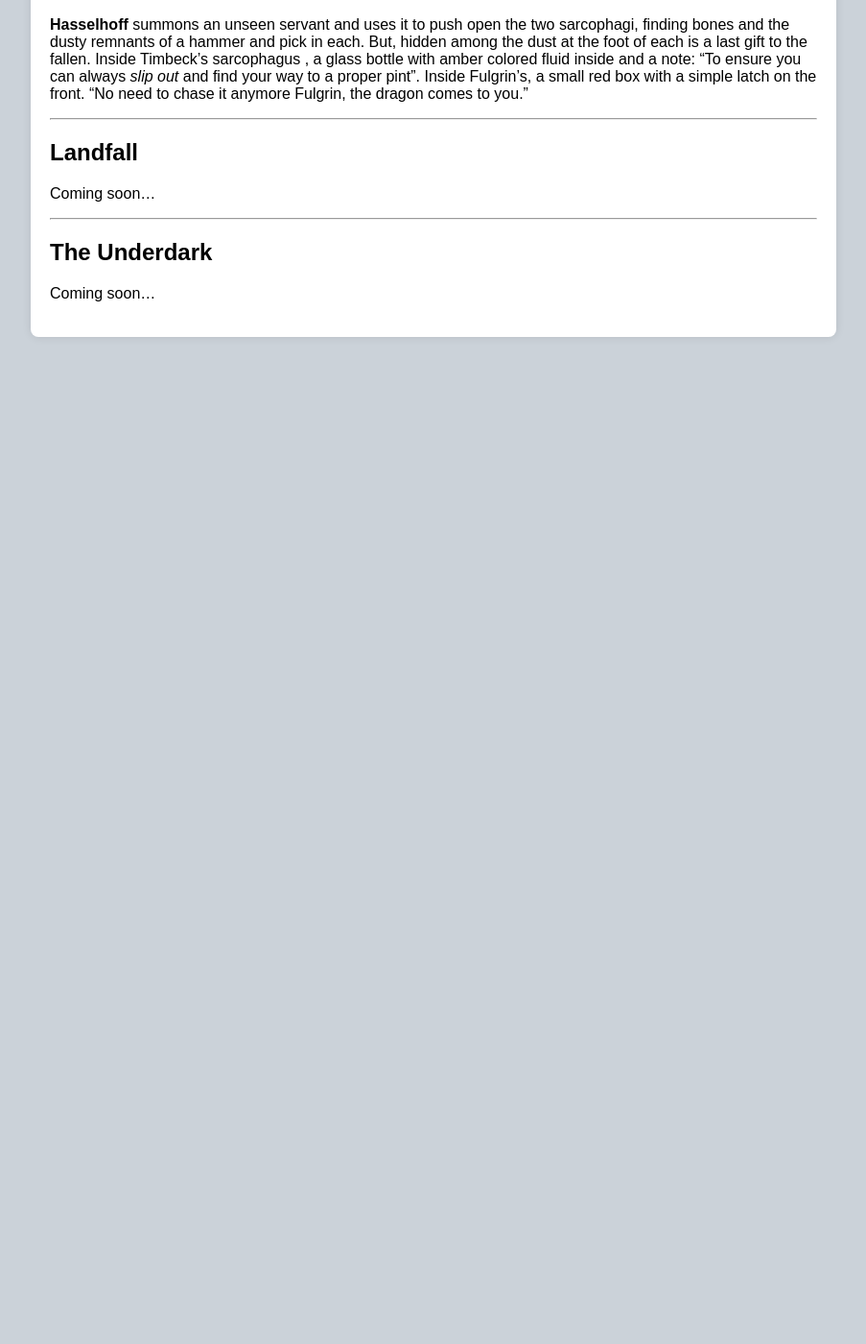
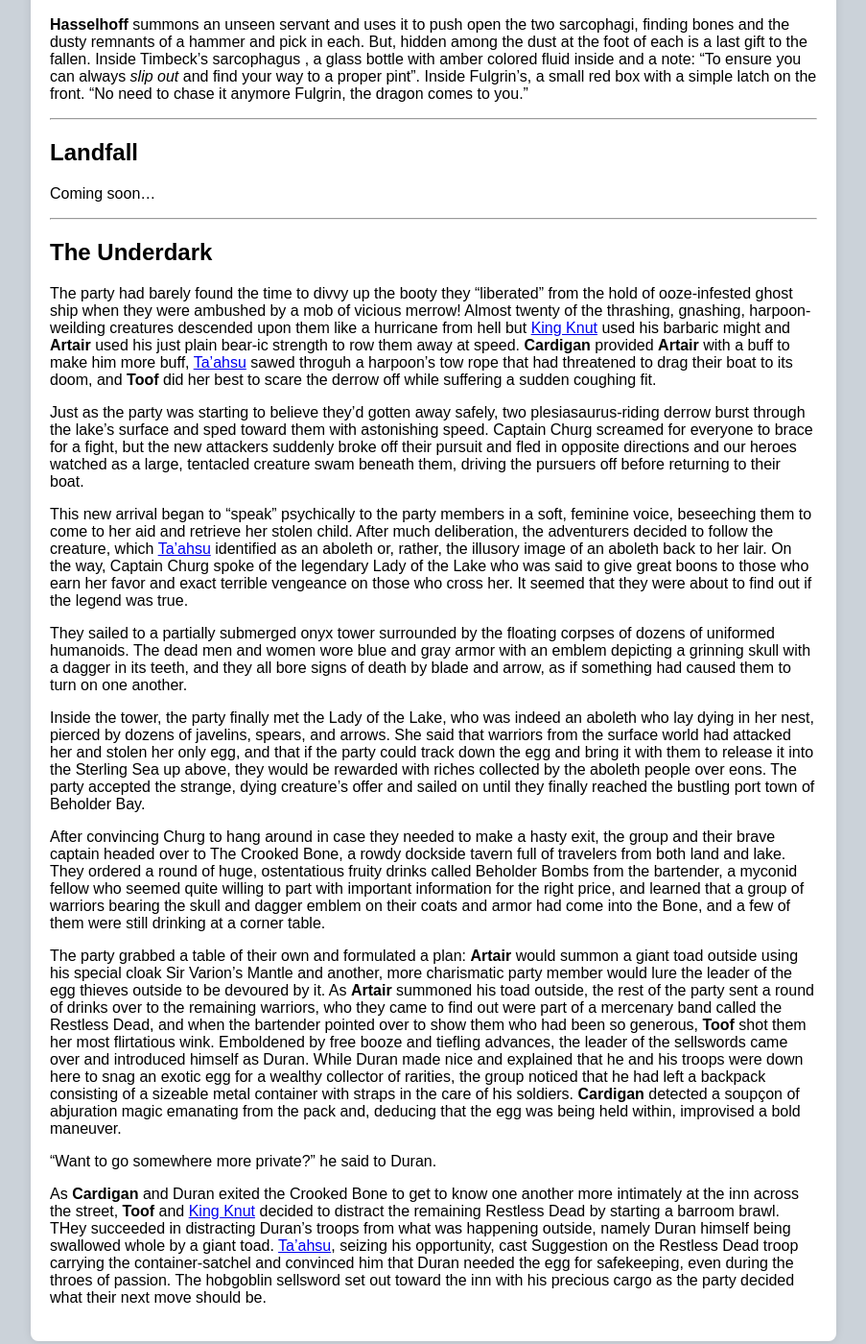
Before and after one commit to pragma-turner/tavernsandtales, a Jekyll site: the page built from _posts/2024-02-20-season-2-session-6.md, in a window 1280 px wide and 1400 px high, scrolled down 1521 px. Shown: the whole window at 96% size, without its empty margins (188-1091 px from the left). Built offline with Jekyll 4.4.1, drawn with Linux system fonts in a browser that asks for light colours; before the commit the page ends 1912 px from its top, so only the background shows below that.

Commit message:
Chris' post.

```diff
--- a/_posts/2024-02-20-season-2-session-6.md
+++ b/_posts/2024-02-20-season-2-session-6.md
@@ -38,4 +38,20 @@ Coming soon...
 ---
 # The Underdark <a name="underdark"/>
 
-Coming soon...
+The party had barely found the time to divvy up the booty they "liberated" from the hold of ooze-infested ghost ship when they were ambushed by a mob of vicious merrow! Almost twenty of the thrashing, gnashing, harpoon-weilding creatures descended upon them like a hurricane from hell but [King Knut]({% link _characters/king-knut.md %}) used his barbaric might and **Artair** used his just plain bear-ic strength to row them away at speed. **Cardigan** provided **Artair** with a buff to make him more buff, [Ta'ahsu]({% link _characters/ta'ahsu.md %}) sawed throguh a harpoon's tow rope that had threatened to drag their boat to its doom, and **Toof** did her best to scare the derrow off while suffering a sudden coughing fit.
+
+Just as the party was starting to believe they'd gotten away safely, two plesiasaurus-riding derrow burst through the lake's surface and sped toward them with astonishing speed. Captain Churg screamed for everyone to brace for a fight, but the new attackers suddenly broke off their pursuit and fled in opposite directions and our heroes watched as a large, tentacled creature swam beneath them, driving the pursuers off before returning to their boat.
+
+This new arrival began to "speak" psychically to the party members in a soft, feminine voice, beseeching them to come to her aid and retrieve her stolen child. After much deliberation, the adventurers decided to follow the creature, which [Ta'ahsu]({% link _characters/ta'ahsu.md %}) identified as an aboleth or, rather, the illusory image of an aboleth back to her lair. On the way, Captain Churg spoke of the legendary Lady of the Lake who was said to give great boons to those who earn her favor and exact terrible vengeance on those who cross her. It seemed that they were about to find out if the legend was true.
+
+They sailed to a partially submerged onyx tower surrounded by the floating corpses of dozens of uniformed humanoids. The dead men and women wore blue and gray armor with an emblem depicting a grinning skull with a dagger in its teeth, and they all bore signs of death by blade and arrow, as if something had caused them to turn on one another.
+
+Inside the tower, the party finally met the Lady of the Lake, who was indeed an aboleth who lay dying in her nest, pierced by dozens of javelins, spears, and arrows. She said that warriors from the surface world had attacked her and stolen her only egg, and that if the party could track down the egg and bring it with them to release it into the Sterling Sea up above, they would be rewarded with riches collected by the aboleth people over eons. The party accepted the strange, dying creature's offer and sailed on until they finally reached the bustling port town of Beholder Bay.
+
+After convincing Churg to hang around in case they needed to make a hasty exit, the group and their brave captain headed over to The Crooked Bone, a rowdy dockside tavern full of travelers from both land and lake. They ordered a round of huge, ostentatious fruity drinks called Beholder Bombs from the bartender, a myconid fellow who seemed quite willing to part with important information for the right price, and learned that a group of warriors bearing the skull and dagger emblem on their coats and armor had come into the Bone, and a few of them were still drinking at a corner table.
+
+The party grabbed a table of their own and formulated a plan: **Artair** would summon a giant toad outside using his special cloak Sir Varion's Mantle and another, more charismatic party member would lure the leader of the egg thieves outside to be devoured by it. As **Artair** summoned his toad outside, the rest of the party sent a round of drinks over to the remaining warriors, who they came to find out were part of a mercenary band called the Restless Dead, and when the bartender pointed over to show them who had been so generous, **Toof** shot them her most flirtatious wink. Emboldened by free booze and tiefling advances, the leader of the sellswords came over and introduced himself as Duran. While Duran made nice and explained that he and his troops were down here to snag an exotic egg for a wealthy collector of rarities, the group noticed that he had left a backpack consisting of a sizeable metal container with straps in the care of his soldiers. **Cardigan** detected a soupçon of abjuration magic emanating from the pack and, deducing that the egg was being held within, improvised a bold maneuver.
+
+"Want to go somewhere more private?" he said to Duran.
+
+As **Cardigan** and Duran exited the Crooked Bone to get to know one another more intimately at the inn across the street, **Toof** and [King Knut]({% link _characters/king-knut.md %}) decided to distract the remaining Restless Dead by starting a barroom brawl. THey succeeded in distracting Duran's troops from what was happening outside, namely Duran himself being swallowed whole by a giant toad. [Ta'ahsu]({% link _characters/ta'ahsu.md %}), seizing his opportunity, cast Suggestion on the Restless Dead troop carrying the container-satchel and convinced him that Duran needed the egg for safekeeping, even during the throes of passion. The hobgoblin sellsword set out toward the inn with his precious cargo as the party decided what their next move should be.
```
